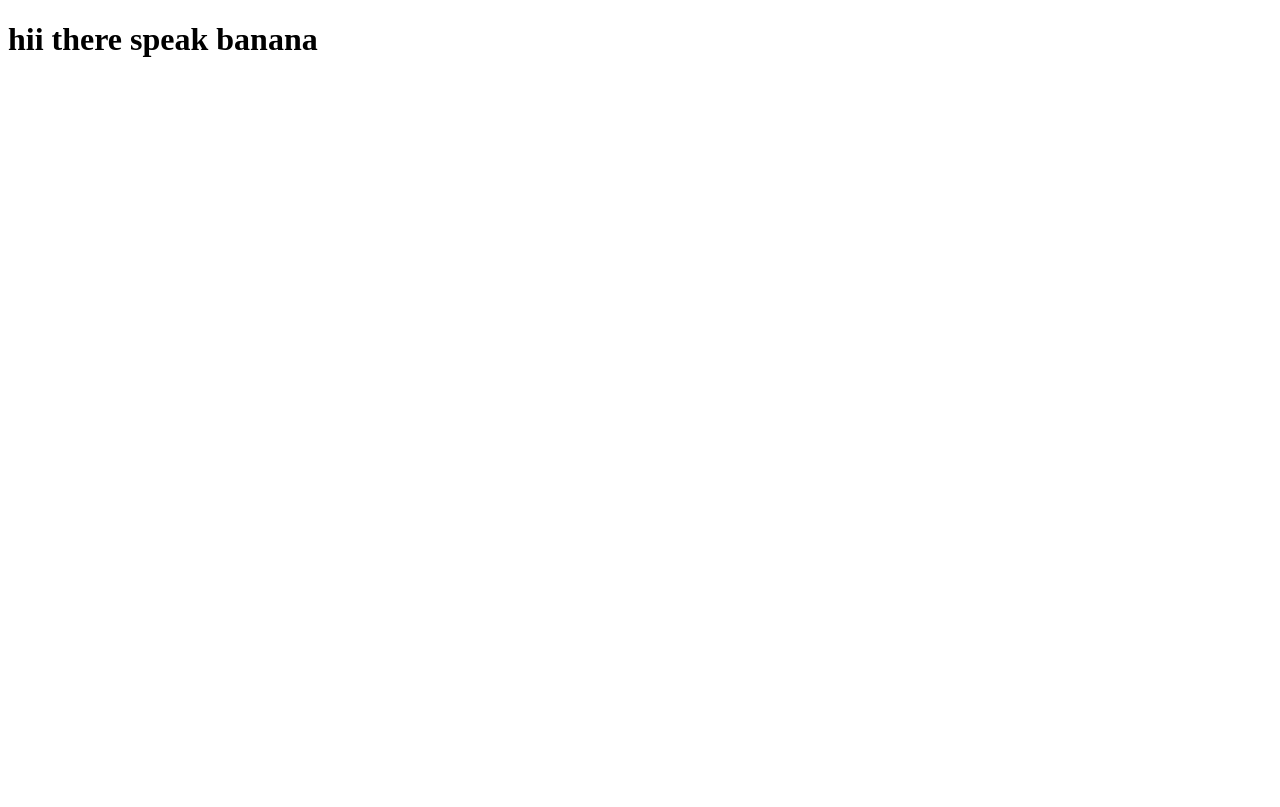
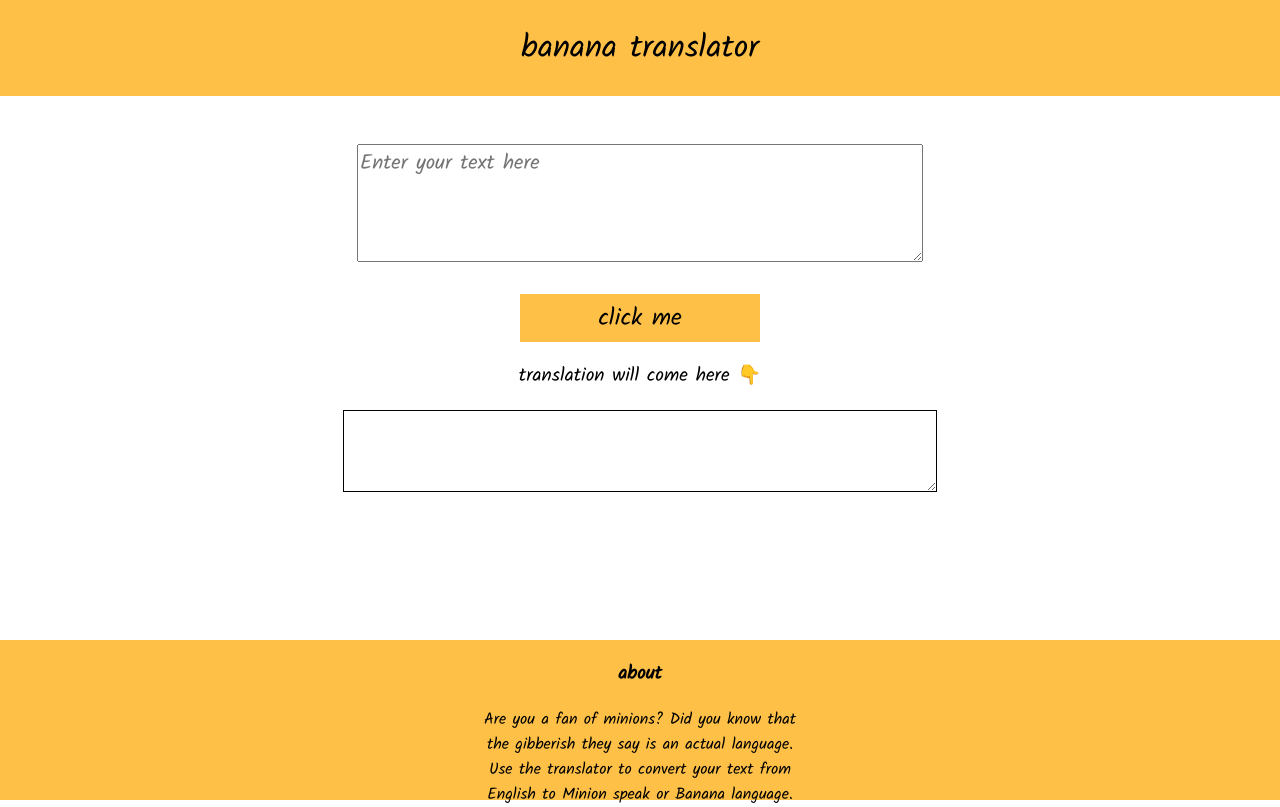
Before and after one commit to SandhyaR1007/Sandhya-banana-speak, a plain HTML site: page index.html in a window 1280 px wide. Drawn offline with Linux system fonts and the light colour scheme.

Commit message:
initial commit

```diff
--- /dev/null
+++ b/app.js
@@ -0,0 +1,21 @@
+const main = document.querySelector("#input-area")
+const btn = document.querySelector("#btn-main")
+const mainOutput = document.querySelector("#output-area")
+const serverURL = "https://api.funtranslations.com/translate/minion.json"
+const urlGenerator=(text)=>{
+    return `${serverURL}?text=${text}`
+}
+
+ const translator=(text)=>{
+     fetch(urlGenerator(text))
+     .then(response=>response.json())
+     .then(json=>{
+         const translatedText = json.contents.translated
+         mainOutput.innerText = translatedText
+     })
+}
+ function clickHandler(){
+     translator(main.value)
+
+ }
+ btn.addEventListener("click",clickHandler)
--- /dev/null
+++ b/banana.css
@@ -0,0 +1,78 @@
+@import url('https://fonts.googleapis.com/css2?family=Kalam:wght@300;400&display=swap');
+
+:root{
+    --primary-color:#ffc048;
+}
+body{
+    margin: 0;
+    padding: 0;
+    font-family: 'Kalam', cursive;
+
+}
+#navbar{
+    height: 12vh;
+    background-color: var(--primary-color);
+    display: flex;
+    align-items: center;
+
+}
+.navhead{
+    text-align: center;
+    margin: auto;
+    font-size: 2rem;
+}
+
+.container{
+    display: flex;
+    flex-direction: column;
+    align-items: center;
+    justify-content: center;
+}
+#input-area{
+    width:35rem;
+    height: 7rem;
+    margin-top:3rem;
+    font-size: 1.5rem;
+    font-family: 'Kalam', cursive;
+    font-weight: light;
+}
+#input-area::placeholder{
+    font-family: 'Kalam', cursive;
+    font-size: 1.3rem;
+
+
+}
+#output-area{
+    border: 1px solid black;
+    height: 3rem;
+    width: 35rem;
+    padding: 1rem;
+    font-family: 'Kalam', cursive;
+    font-size: 1.2rem;
+}
+#btn-main{
+    width: 15rem;
+    height: 3rem;
+    background-color: var(--primary-color);
+    border: none;
+    font-size: 1.5rem;
+    margin-top: 2rem;
+    font-family: 'Kalam', cursive;
+
+}
+#btn-main:hover{
+    transform:scale(1.1)
+
+}
+
+.footer{
+    background-color: var(--primary-color);
+    height: 20vh;
+    width: 100%;
+    position:absolute;
+    bottom:0;
+    text-align: center;
+}
+.footer-text{
+    padding: 0rem 30rem;
+}
--- a/index.html
+++ b/index.html
@@ -5,9 +5,33 @@
     <meta http-equiv="X-UA-Compatible" content="IE=edge">
     <meta name="viewport" content="width=device-width, initial-scale=1.0">
     <title>Banana converter</title>
+
+    <link rel="stylesheet" href="./banana.css">
+
 </head>
 <body>
-    <h1>hii there speak banana</h1>
+    <nav id="navbar">
+        <p class="navhead">banana translator</p>
+    </nav>
+    <div class="container">
+    <textarea placeholder="Enter your text here" id="input-area"></textarea>
+    <button id="btn-main">click me</button>
+    <p style="font-size: 1.2rem;">translation will come here 👇</p>
+    <textarea id="output-area"></textarea>
+    </div>
+    <footer class="footer">
+        <div class="footer-text">
+        <h3 style="font-weight: 2px;">about</h3>
+        <p> Are you a fan of minions?
+             Did you know that the gibberish
+              they say is an actual language. Use the translator to convert your text from English to Minion speak or Banana language.</p>
+
+        </div>
+
+    </footer>
+
+
+    <script src="./app.js"></script>
 
 </body>
 </html>
```
